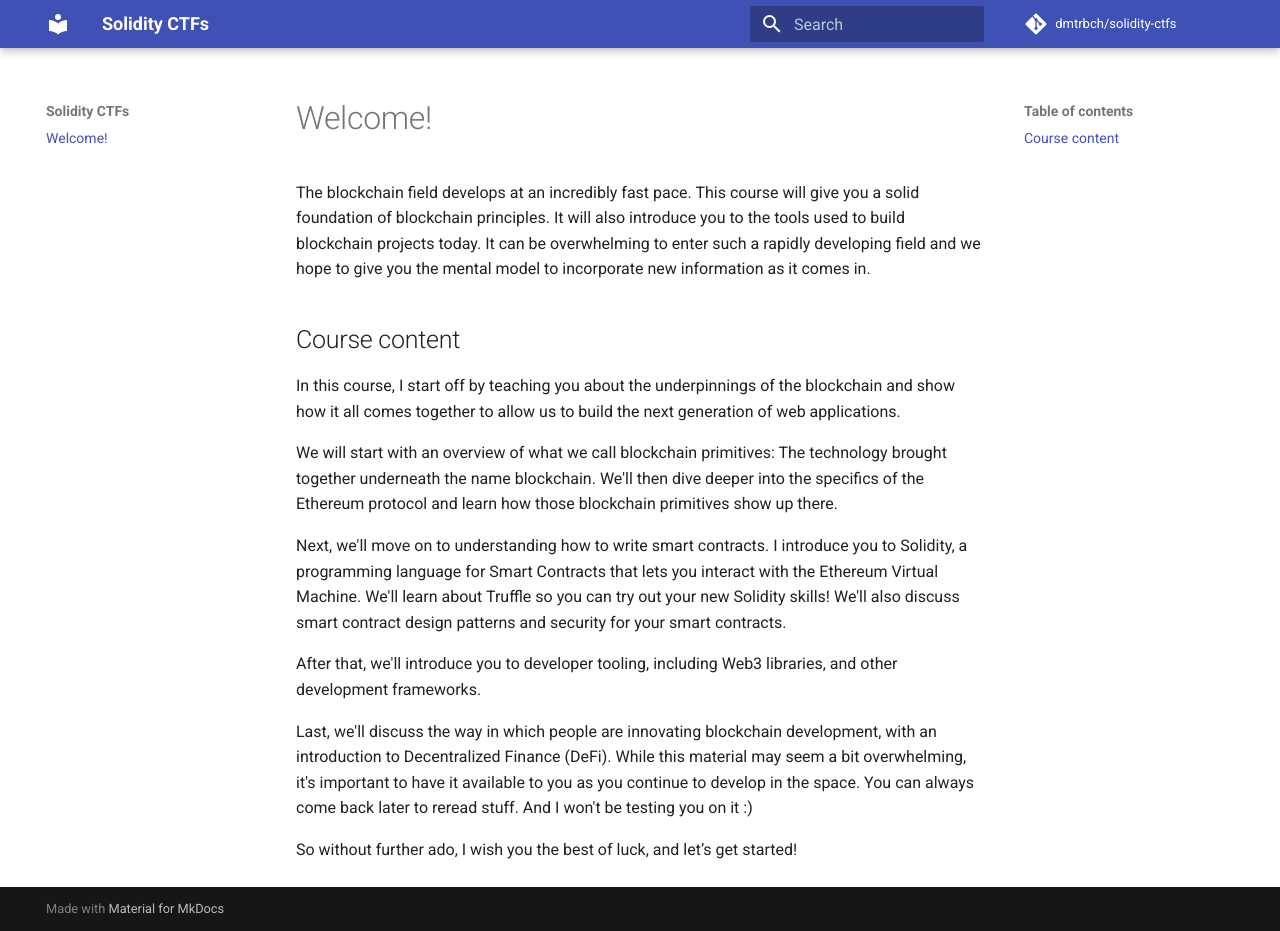
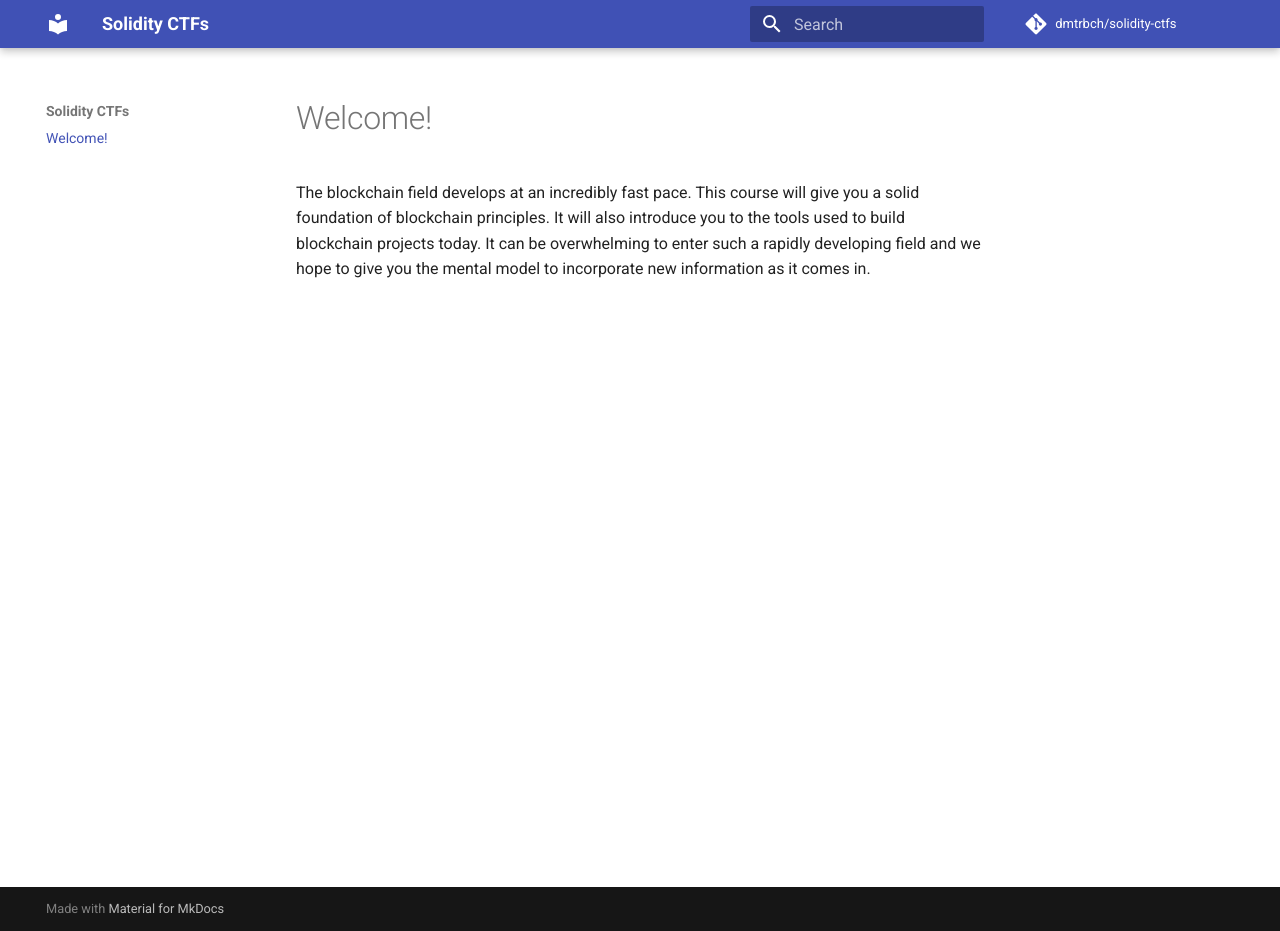
Before and after one commit to dmtrbch/solidity-ctfs, an MkDocs documentation site: the page built from docs/index.md, in a window 1280 px wide and 931 px high. Built offline with MkDocs 1.6.1 and Material for MkDocs 9.7.7, drawn with Linux system fonts in a browser that asks for light colours; comment, search, counter and statistics services are not loaded.

Commit message:
Changed welcome text

```diff
--- a/docs/index.md
+++ b/docs/index.md
@@ -1,17 +1,3 @@
 # Welcome!
 
 The blockchain field develops at an incredibly fast pace. This course will give you a solid foundation of blockchain principles. It will also introduce you to the tools used to build blockchain projects today. It can be overwhelming to enter such a rapidly developing field and we hope to give you the mental model to incorporate new information as it comes in.
-
-## Course content
-
-In this course, I start off by teaching you about the underpinnings of the blockchain and show how it all comes together to allow us to build the next generation of web applications.
-
-We will start with an overview of what we call blockchain primitives: The technology brought together underneath the name blockchain. We'll then dive deeper into the specifics of the Ethereum protocol and learn how those blockchain primitives show up there.
-
-Next, we'll move on to understanding how to write smart contracts. I introduce you to Solidity, a programming language for Smart Contracts that lets you interact with the Ethereum Virtual Machine. We'll learn about Truffle so you can try out your new Solidity skills! We'll also discuss smart contract design patterns and security for your smart contracts.
-
-After that, we'll introduce you to developer tooling, including Web3 libraries, and other development frameworks.
-
-Last, we'll discuss the way in which people are innovating blockchain development, with an introduction to Decentralized Finance (DeFi). While this material may seem a bit overwhelming, it's important to have it available to you as you continue to develop in the space. You can always come back later to reread stuff. And I won't be testing you on it :)
-
-So without further ado, I wish you the best of luck, and let’s get started!
```
